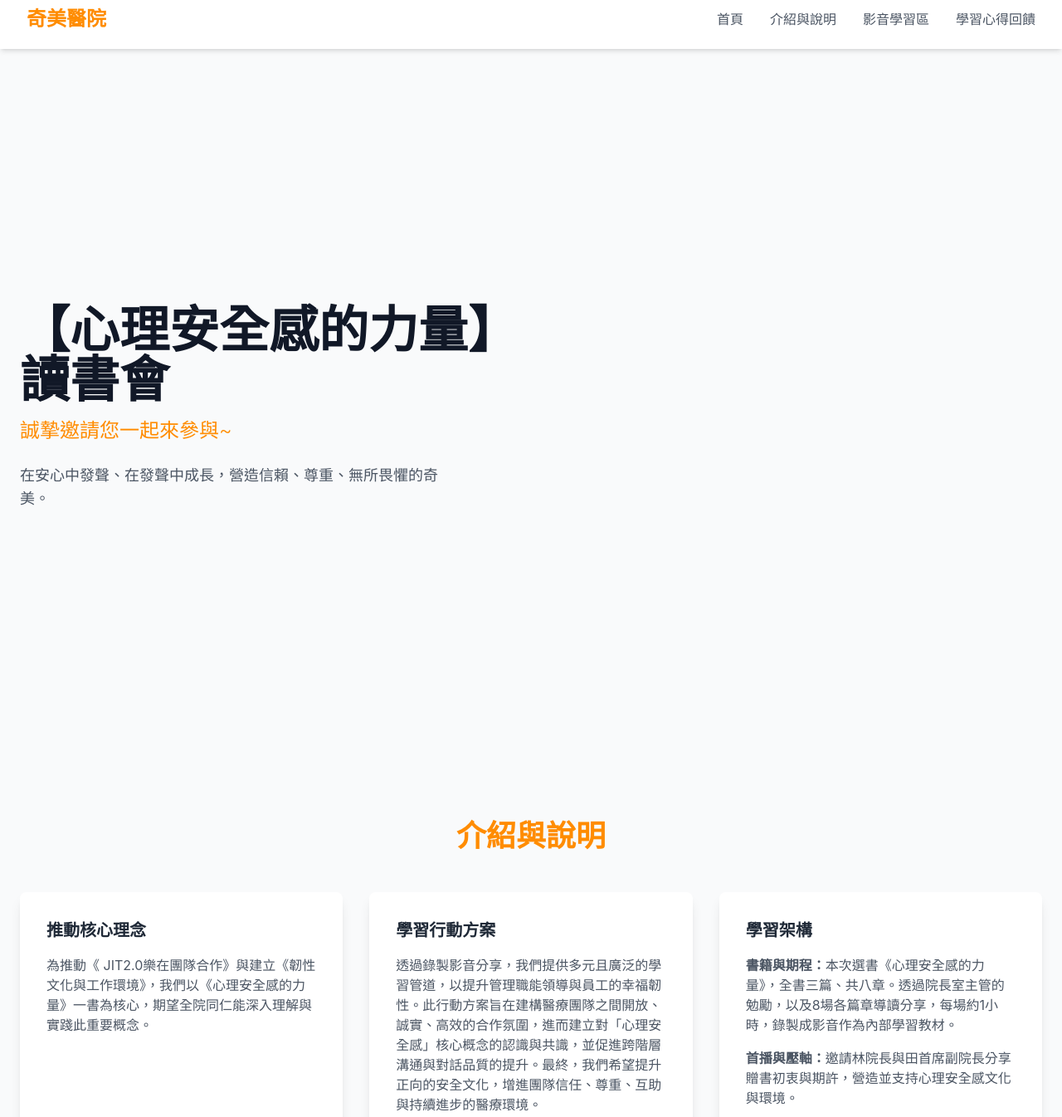
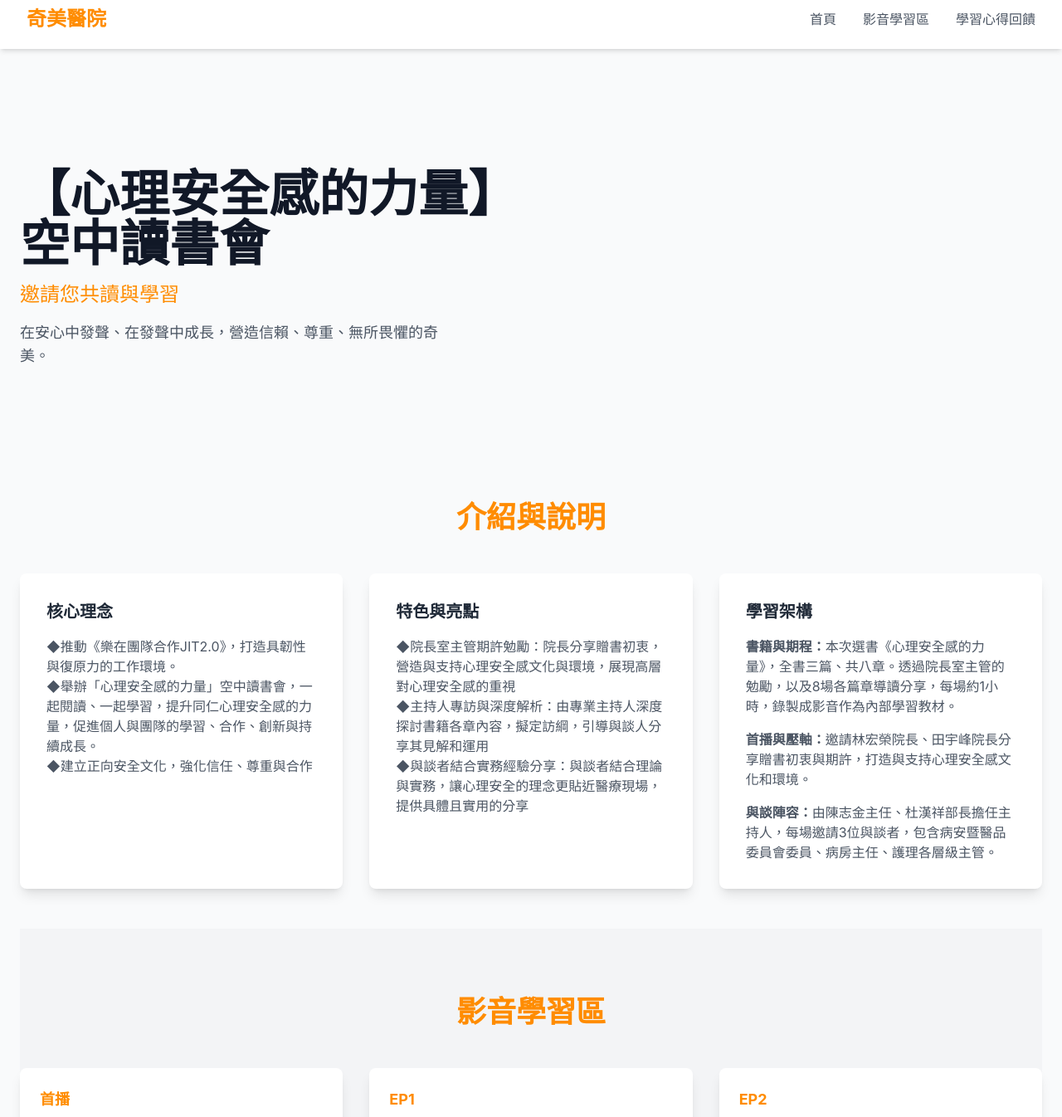
Before and after one commit to lailai0702/-, a plain HTML site: page index.html in a window 1280 px wide. Shown: the part 13-1359 px from the top of the page at 83% size. Drawn offline with nearby package versions, Linux system fonts and the light colour scheme.

Commit message:
Update index.html

```diff
--- a/index.html
+++ b/index.html
@@ -49,7 +49,6 @@
             <a href="#home" class="text-2xl font-bold text-chimei-orange rounded-md px-2">奇美醫院</a>
             <div class="space-x-4 hidden md:flex">
                 <a href="#home" class="nav-link text-gray-600 hover:text-chimei-orange rounded-md p-2 transition duration-300">首頁</a>
-                <a href="#about" class="nav-link text-gray-600 hover:text-chimei-orange rounded-md p-2 transition duration-300">介紹與說明</a>
                 <a href="#videos" class="nav-link text-gray-600 hover:text-chimei-orange rounded-md p-2 transition duration-300">影音學習區</a>
                 <a href="#feedback" class="nav-link text-gray-600 hover:text-chimei-orange rounded-md p-2 transition duration-300">學習心得回饋</a>
             </div>
@@ -65,7 +64,6 @@
         <!-- Mobile Menu -->
         <div id="mobile-menu" class="md:hidden hidden bg-white shadow-md">
             <a href="#home" class="block py-2 px-6 text-gray-600 hover:text-chimei-orange hover:bg-gray-50 transition duration-300">首頁</a>
-            <a href="#about" class="block py-2 px-6 text-gray-600 hover:text-chimei-orange hover:bg-gray-50 transition duration-300">介紹與說明</a>
             <a href="#videos" class="block py-2 px-6 text-gray-600 hover:text-chimei-orange hover:bg-gray-50 transition duration-300">影音學習區</a>
             <a href="#feedback" class="block py-2 px-6 text-gray-600 hover:text-chimei-orange hover:bg-gray-50 transition duration-300">學習心得回饋</a>
         </div>
@@ -73,15 +71,15 @@
 
     <main class="container mx-auto px-6 py-12">
         <!-- Home Section -->
-        <section id="home" class="flex flex-col md:flex-row items-center justify-between min-h-screen pt-24 md:pt-0">
-            <div class="text-center md:text-left md:w-1/2 mb-10 md:mb-0">
+        <section id="home" class="flex flex-col md:flex-row items-center justify-between py-12 md:py-24">
+            <div class="text-center md:text-left md:w-1/2 mb-4 md:mb-0">
                 <h1 class="text-4xl sm:text-5xl lg:text-6xl font-bold leading-tight text-gray-900 mb-4">
-                    【心理安全感的力量】讀書會
+                    【心理安全感的力量】空中讀書會
                 </h1>
-                <p class="text-2xl font-light text-chimei-orange mb-6">
-                    誠摯邀請您一起來參與~
+                <p class="text-2xl font-light text-chimei-orange mb-4">
+                    邀請您共讀與學習
                 </p>
-                <p class="text-lg text-gray-600 mb-8 max-w-lg mx-auto md:mx-0">
+                <p class="text-lg text-gray-600 mb-4 max-w-lg mx-auto md:mx-0">
                     在安心中發聲、在發聲中成長，營造信賴、尊重、無所畏懼的奇美。
                 </p>
             </div>
@@ -89,20 +87,24 @@
             </div>
         </section>
 
-        <!-- About Section -->
-        <section id="about" class="py-20">
+        <!-- About Content within Home Section -->
+        <section class="py-12">
             <h2 class="text-4xl font-bold text-center text-chimei-orange mb-12">介紹與說明</h2>
             <div class="grid md:grid-cols-3 gap-8">
                 <div class="bg-white p-8 rounded-lg shadow-lg card">
-                    <h3 class="text-xl font-semibold text-gray-800 mb-4">推動核心理念</h3>
+                    <h3 class="text-xl font-semibold text-gray-800 mb-4">核心理念</h3>
                     <p class="text-gray-600">
-                        為推動《 JIT2.0樂在團隊合作》與建立《韌性文化與工作環境》，我們以《心理安全感的力量》一書為核心，期望全院同仁能深入理解與實踐此重要概念。
+                        ◆推動《樂在團隊合作JIT2.0》，打造具韌性與復原力的工作環境。<br>
+                        ◆舉辦「心理安全感的力量」空中讀書會，一起閱讀、一起學習，提升同仁心理安全感的力量，促進個人與團隊的學習、合作、創新與持續成長。<br>
+                        ◆建立正向安全文化，強化信任、尊重與合作
                     </p>
                 </div>
                 <div class="bg-white p-8 rounded-lg shadow-lg card">
-                    <h3 class="text-xl font-semibold text-gray-800 mb-4">學習行動方案</h3>
+                    <h3 class="text-xl font-semibold text-gray-800 mb-4">特色與亮點</h3>
                     <p class="text-gray-600">
-                        透過錄製影音分享，我們提供多元且廣泛的學習管道，以提升管理職能領導與員工的幸福韌性。此行動方案旨在建構醫療團隊之間開放、誠實、高效的合作氛圍，進而建立對「心理安全感」核心概念的認識與共識，並促進跨階層溝通與對話品質的提升。最終，我們希望提升正向的安全文化，增進團隊信任、尊重、互助與持續進步的醫療環境。
+                        ◆院長室主管期許勉勵：院長分享贈書初衷，營造與支持心理安全感文化與環境，展現高層對心理安全感的重視<br>
+                        ◆主持人專訪與深度解析：由專業主持人深度探討書籍各章內容，擬定訪綱，引導與談人分享其見解和運用<br>
+                        ◆與談者結合實務經驗分享：與談者結合理論與實務，讓心理安全的理念更貼近醫療現場，提供具體且實用的分享
                     </p>
                 </div>
                 <div class="bg-white p-8 rounded-lg shadow-lg card">
@@ -112,15 +114,16 @@
                             <p><strong>書籍與期程：</strong>本次選書《心理安全感的力量》，全書三篇、共八章。透過院長室主管的勉勵，以及8場各篇章導讀分享，每場約1小時，錄製成影音作為內部學習教材。</p>
                         </li>
                         <li>
-                            <p><strong>首播與壓軸：</strong>邀請林院長與田首席副院長分享贈書初衷與期許，營造並支持心理安全感文化與環境。</p>
+                            <p><strong>首播與壓軸：</strong>邀請林宏榮院長、田宇峰院長分享贈書初衷與期許，打造與支持心理安全感文化和環境。</p>
                         </li>
                         <li>
-                            <p><strong>與談陣容：</strong>每場邀請陳志金主任或杜漢祥部長擔任主持人，並有3位與談者，包含病安暨醫品委員會委員、病房主任、護理各層級主管。</p>
+                            <p><strong>與談陣容：</strong>由陳志金主任、杜漢祥部長擔任主持人，每場邀請3位與談者，包含病安暨醫品委員會委員、病房主任、護理各層級主管。</p>
                         </li>
                     </ul>
                 </div>
             </div>
         </section>
+
 
         <!-- Video Learning Section -->
         <section id="videos" class="py-20 bg-gray-100">
@@ -219,7 +222,7 @@
                 <!-- 壓軸場 Card -->
                 <div class="card p-6 rounded-lg shadow-lg">
                     <div class="text-chimei-orange text-lg font-bold mb-2">壓軸場</div>
-                    <h3 class="text-xl font-semibold text-gray-800 mb-4">院長分享贈書初衷與期許</h3>
+                    <h3 class="text-xl font-semibold text-gray-800 mb-4">院長分享贈書初衷、總結與未來展望</h3>
                     <p class="text-gray-600 mb-4"><strong>核心理念：</strong>建立心理安全感的力量，為奇美醫院帶來改變。在安心中發聲、在發聲中成長，營造信賴、尊重、無所畏懼的奇美。</p>
                     <p class="text-gray-600 mb-4"><strong>與談人：</strong>林宏榮院長、紀淑靜顧問、廖家德部長。</p>
                     <p class="text-gray-600 mb-6"><strong>主持人：</strong>陳志金主任。</p>
@@ -231,9 +234,8 @@
         <!-- Feedback Section -->
         <section id="feedback" class="py-20 text-center">
             <h2 class="text-4xl font-bold text-chimei-orange mb-8">學習心得回饋</h2>
-            <p class="text-lg text-gray-600 mb-8">【心理安全感的力量】讀書會學習心得回饋。請您不吝提供參與心得，填寫 Forms 回饋，掃描 QR-code 或點擊連結前往。</p>
+            <p class="text-lg text-gray-600 mb-8">【心理安全感的力量】問卷，請連結網址分享心得與回饋！</p>
             <div class="flex flex-col items-center justify-center">
-                <!-- 刪除學習心得回饋 QR-code圖片 -->
                 <a href="https://forms.office.com/r/BjXYRR8B8r" target="_blank" class="text-chimei-orange font-semibold hover:underline">連結網址：https://forms.office.com/r/BjXYRR8B8r</a>
             </div>
         </section>
```
